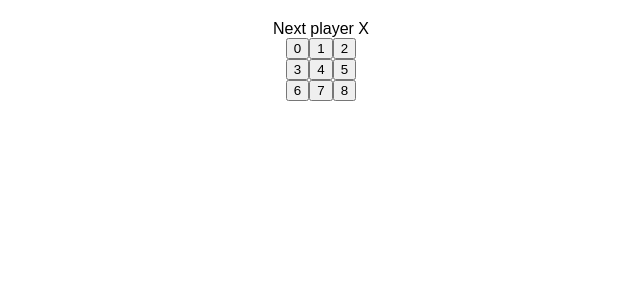
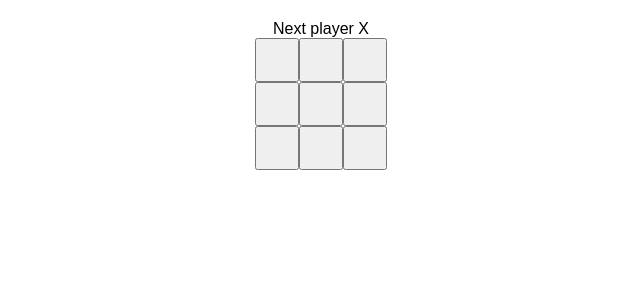
Before and after one commit to dogrod/react-typescript-starter, a React (Create React App) app: page / in a window 1280 px wide. Shown: the top 300 px of the page, without its empty margins (319-959 px from the left). Built offline with nearby package versions, Linux system fonts and the light colour scheme.

Commit message:
An Interactive Component

```diff
--- /dev/null
+++ b/src/components/square/square.css
@@ -0,0 +1,3 @@
+ .square {
+  padding: 20px;
+}
--- a/src/components/square/square.tsx
+++ b/src/components/square/square.tsx
@@ -1,14 +1,35 @@
 import * as React from 'react'
+import './square.css'
 
 interface SquareProps {
   value: number
 }
 
-export default class Square extends React.Component<SquareProps, {}> {
+interface State {
+  value?: string | null
+}
+
+export default class Square extends React.Component<SquareProps, State> {
+  state: State = {
+    value: null
+  }
+
+  constructor() {
+    // super(): call the parent constructor
+    // https://developer.mozilla.org/en-US/docs/Web/JavaScript/Reference/Operators/super
+    super()
+  }
+
+  handleOnClick = () => {
+    this.setState({
+      value: 'X'
+    })
+  }
+
   render(): JSX.Element {
     return (
-      <button className="square">
-        {this.props.value}
+      <button className="square" onClick={this.handleOnClick}>
+        {this.state.value}
       </button>
     )
   }
```
Also changed, not shown: src/views/index/index.css (+9 -0 lines).
